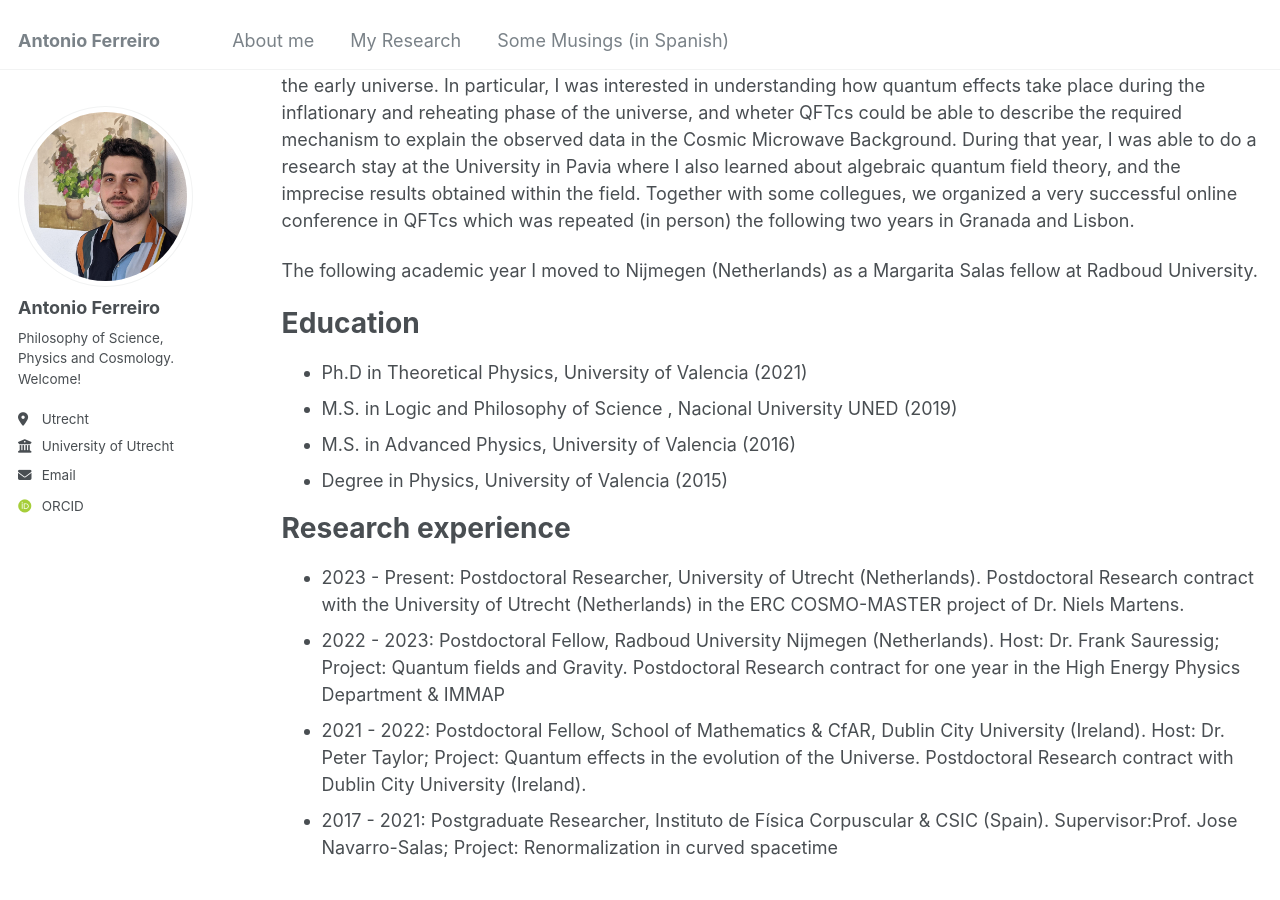
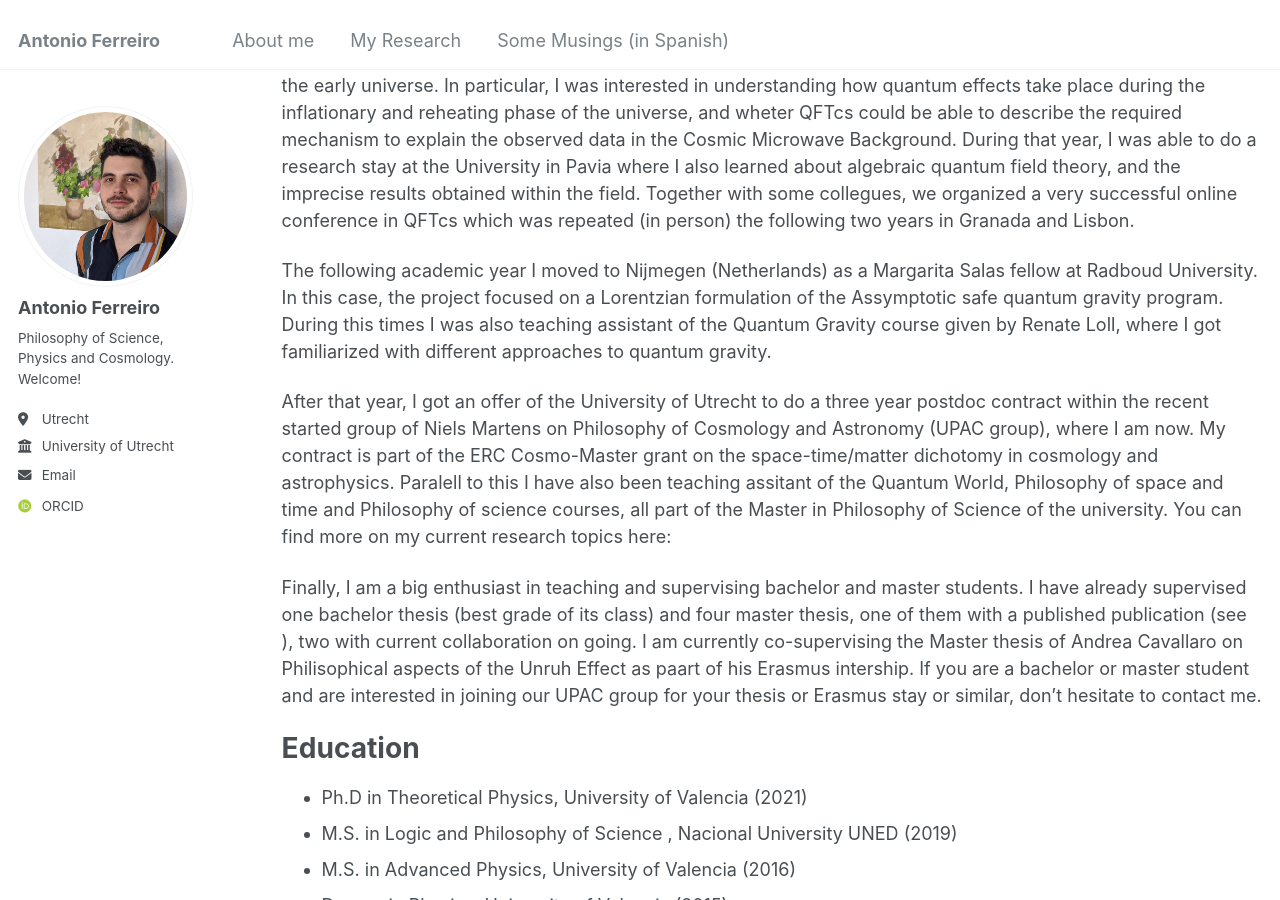
Before and after one commit to Anfedea/anfedea.github.io, a Jekyll site: the page built from _pages/cv.md, in a window 1280 px wide and 900 px high, scrolled down 903 px. Built offline with Jekyll 4.4.1, drawn with Linux system fonts in a browser that asks for light colours; some web fonts are replaced.

Commit message:
Update cv.md

```diff
--- a/_pages/cv.md
+++ b/_pages/cv.md
@@ -19,7 +19,11 @@ Parallel to my physics carreer, I did a Master degree in philosophy of science a
 
 In 2021, I was awarded by the Goverment of Ireland of a Irish Research Council Postdoctoral fellowship. This allowed me to have my own research project at the Dublin City Universite on topics related with quantum fields in the early universe. In particular, I was interested in understanding how quantum effects take place during the inflationary and reheating phase of the universe, and wheter QFTcs could be able to describe the required mechanism to explain the observed data in the Cosmic Microwave Background. During that year, I was able to do a research stay at the University in Pavia where I also learned about algebraic quantum field theory, and the imprecise results obtained within the field. Together with some collegues, we organized a very successful online conference in QFTcs which was repeated (in person) the following two years in Granada and Lisbon.
 
-The following academic year I moved to Nijmegen (Netherlands) as a Margarita Salas fellow at Radboud University.
+The following academic year I moved to Nijmegen (Netherlands) as a Margarita Salas fellow at Radboud University. In this case, the project focused on a Lorentzian formulation of the Assymptotic safe quantum gravity program. During this times I was also teaching assistant of the Quantum Gravity course given by Renate Loll, where I got familiarized with different approaches to quantum gravity.
+
+After that year, I got an offer of the University of Utrecht to do a three year postdoc contract within the recent started group of Niels Martens on Philosophy of Cosmology and Astronomy (UPAC group), where I am now. My contract is part of the ERC Cosmo-Master grant on the space-time/matter dichotomy in cosmology and astrophysics. Paralell to this I have also been teaching assitant of the Quantum World, Philosophy of space and time and Philosophy of science courses, all part of the Master in Philosophy of Science of the university. You can find more on my current research topics here:
+
+Finally, I am a big enthusiast in teaching and supervising bachelor and master students. I have already supervised one bachelor thesis (best grade of its class) and four master thesis, one of them with a published publication (see ), two with current collaboration on going. I am currently co-supervising the Master thesis of Andrea Cavallaro on Philisophical aspects of the Unruh Effect as paart of his Erasmus intership. If you are a bachelor or master student and are interested in joining our UPAC group for your thesis or Erasmus stay or similar, don't hesitate to contact me.
 
 
 
```
